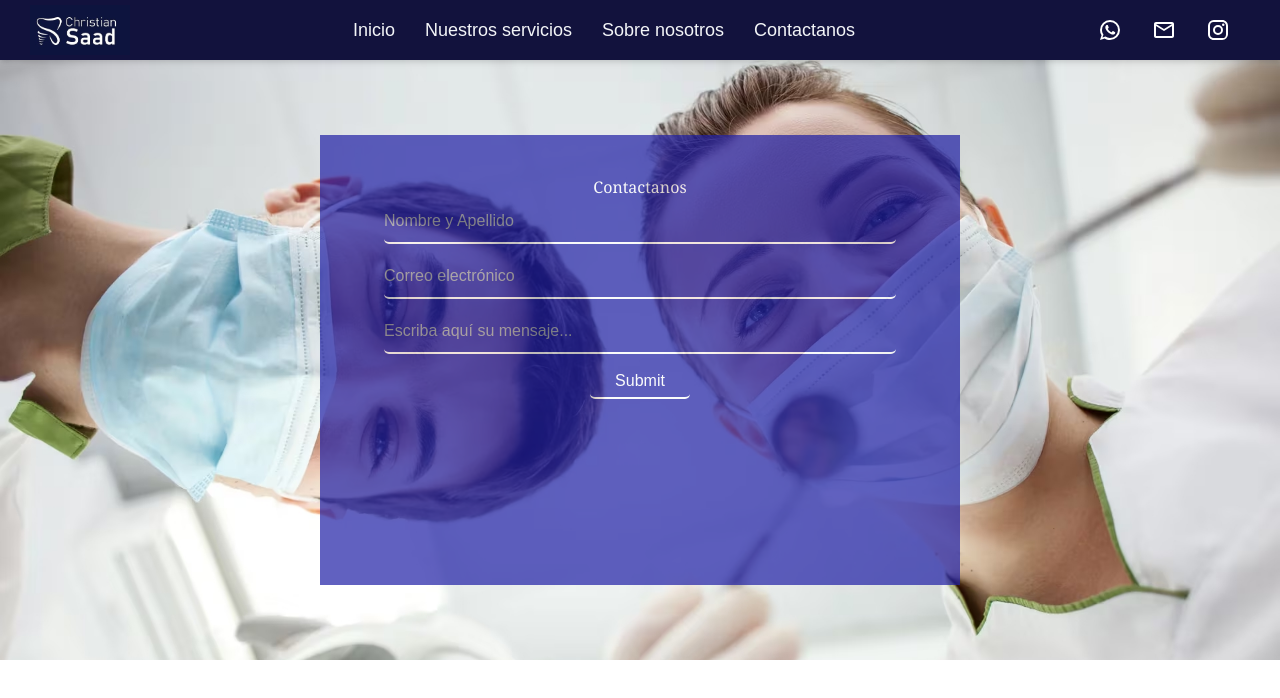
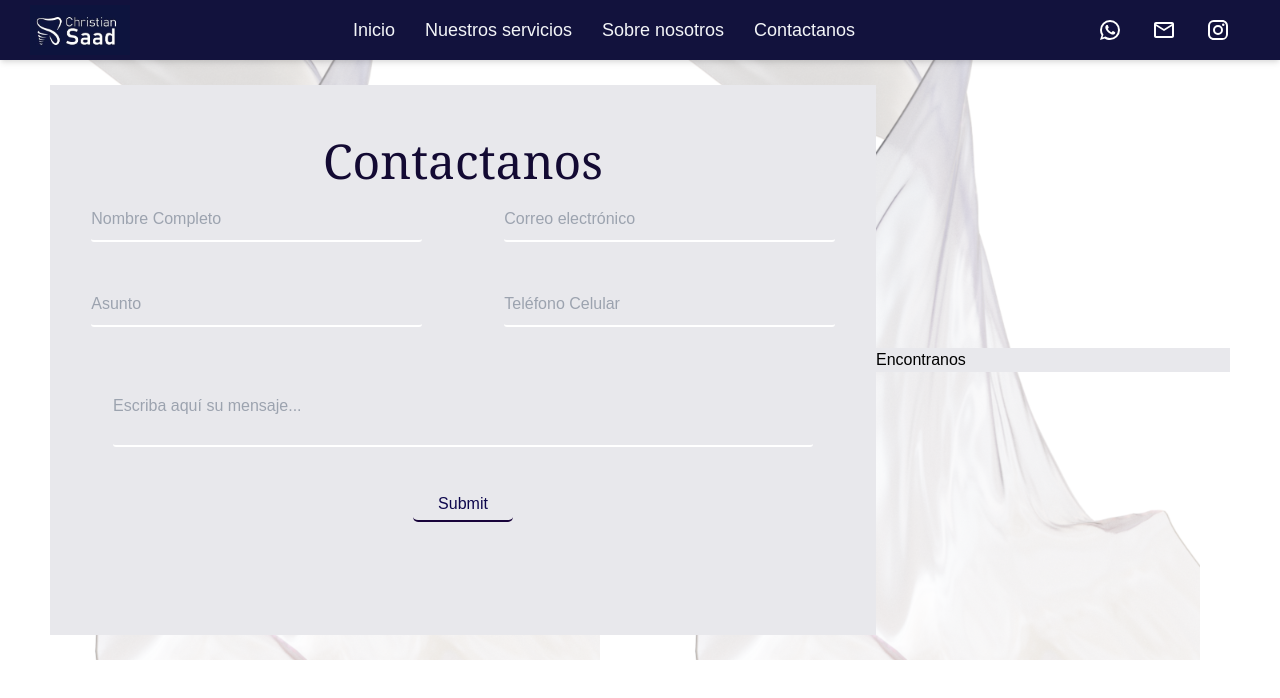
Before and after one commit to FedericoHerreraa/web-odontologia, a React (Vite) app: page /contactanos in a window 1280 px wide. Shown: the top 698 px of the page. Built offline with nearby package versions, Linux system fonts and the light colour scheme.

Commit message:
contacto

```diff
--- a/src/pages/contactanos/Contactanos.jsx
+++ b/src/pages/contactanos/Contactanos.jsx
@@ -18,13 +18,24 @@ export default function Contactanos() {
             <div className={styles.ContForm}>
                 <h1 className={styles.titulo}>Contactanos</h1>
                 <form onSubmit={handleSubmit} className={styles.campoForm}>
+                    <div className={styles.section}>
+                        <div>
                             <input
                                 className={styles.inputs}
                                 type="text"
                                 value={nombre}
-                        placeholder="Nombre y Apellido"
+                                placeholder="Nombre Completo"
                                 onChange={(e) => setNombre(e.target.value)}
                             />
+                            <input
+                                className={styles.inputs}
+                                type="text"
+                                value={nombre}
+                                placeholder="Asunto"
+                                onChange={(e) => setNombre(e.target.value)}
+                            />
+                        </div>
+                        <div >
                             <input
                                 className={styles.inputs}
                                 type="email"
@@ -34,13 +45,27 @@ export default function Contactanos() {
                             />
                             <input
                                 className={styles.inputs}
+                                type="email"
+                                value={email}
+                                placeholder="Teléfono Celular"
+                                onChange={(e) => setEmail(e.target.value)}
+                            />
+                        </div>
+                    </div>
+                    <div>
+                        <input
+                            className={styles.txt}
                             type="text"
                             value={mensaje}
                             placeholder="Escriba aquí su mensaje..."
                             onChange={(e) => setMensaje(e.target.value)}
                         />
+                    </div>
                     <input className={styles.enviar} type="submit"/>
                 </form>
+            </div>
+            <div className={styles.contEncontranos}>
+                <h1>Encontranos</h1>
             </div>
         </div>
 
--- a/src/pages/contactanos/Contactanos.module.css
+++ b/src/pages/contactanos/Contactanos.module.css
@@ -1,24 +1,46 @@
 .contenedor{
     height: 600px;
-    background-image: url('/img/Contacto.jpg');
-    background-size: cover;
+    padding: 50px;
+    background-image: url('./../../../img/Fondo_contactanos.png');
+    background-size: contain;
     display: flex;
     justify-content: center;
     align-items: center;
 }
 
 .ContForm{
-    width: 50%;
-    height: 450px;
-    background-color: rgb(31, 31, 165);
-    opacity: 0.7;
+    width: 70%;
+    height: 550px;
+    background-color: rgb(232, 232, 236);
     text-align: center;
+}
+.contEncontranos{
+    width: 30%;
+    background-color: rgb(232, 232, 236);
 }
 
 .titulo{
-    color: white;
+    color: rgb(19, 10, 51);
     margin-top: 40px;
     font-family: Georgia, 'Times New Roman', Times, serif;
+    font-size: 3em;
+}
+
+.section{
+    display: flex;
+}
+
+.txt{
+    border: none;
+    border-bottom: 2px solid white;
+    border-radius: 3px;
+    background-color: transparent;
+    outline: none;
+    width: 700px;
+    height: 80px;
+    margin-bottom: 40px;
+    color: white;
+    font-size: 1rem;
 }
 
 .campoForm{
@@ -31,23 +53,23 @@
 .inputs{
     border: none;
     border-bottom: 2px solid white;
-    border-radius: 5px;
+    border-radius: 3px;
     background-color: transparent;
     outline: none;
     width: 80%;
     height: 45px;
-    margin-bottom: 10px;
+    margin-bottom: 40px;
     color: white;
     font-size: 1rem;
 }
 
 .enviar{
     border: none;
-    border-bottom: 2px solid white;
+    border-bottom: 2px solid rgb(25, 4, 59);
     border-radius: 5px;
     background-color: transparent;
     outline: none;
-    color: white;
+    color: rgb(14, 7, 77);
     height: 35px;
     width: 100px;
 }
```
Also changed, not shown: img/Contacto.jpg (deleted), img/Fondo_contactanos.png (added). Lines whose indentation alone changed are shown as unchanged.
